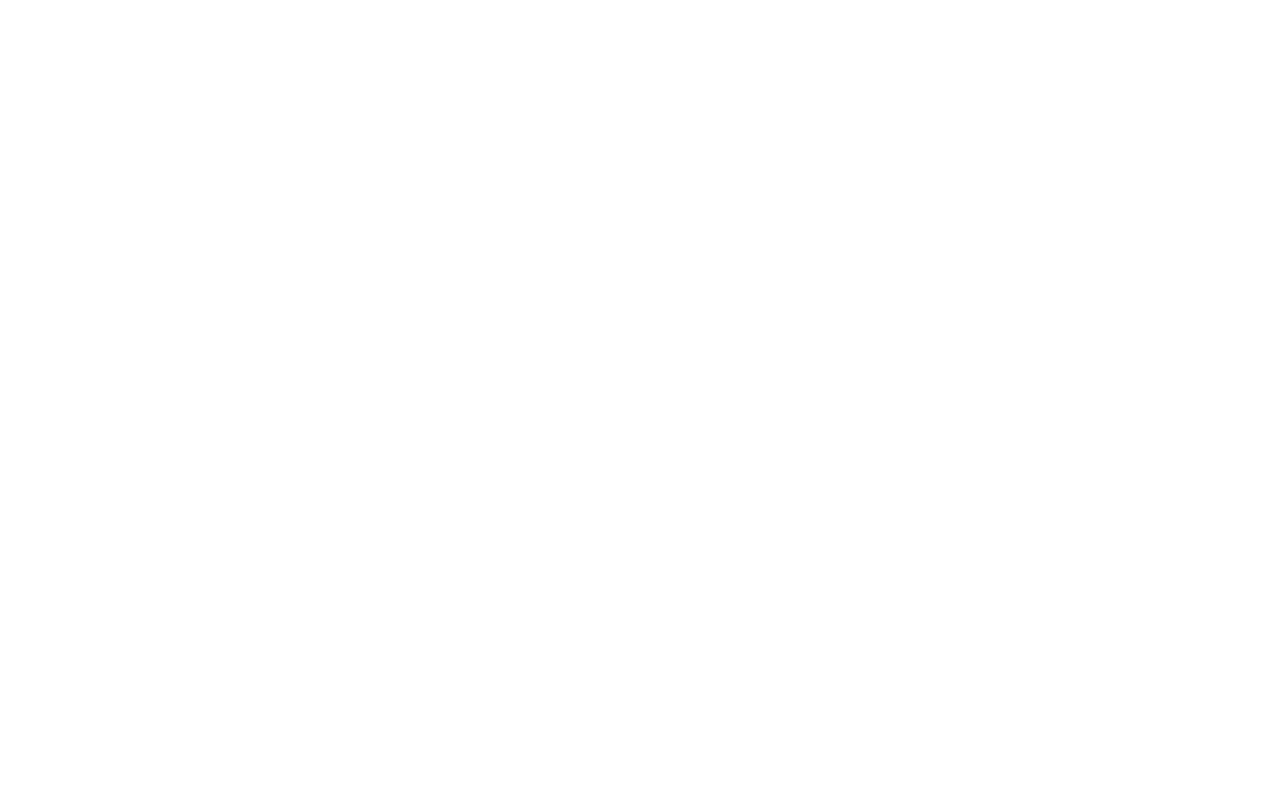
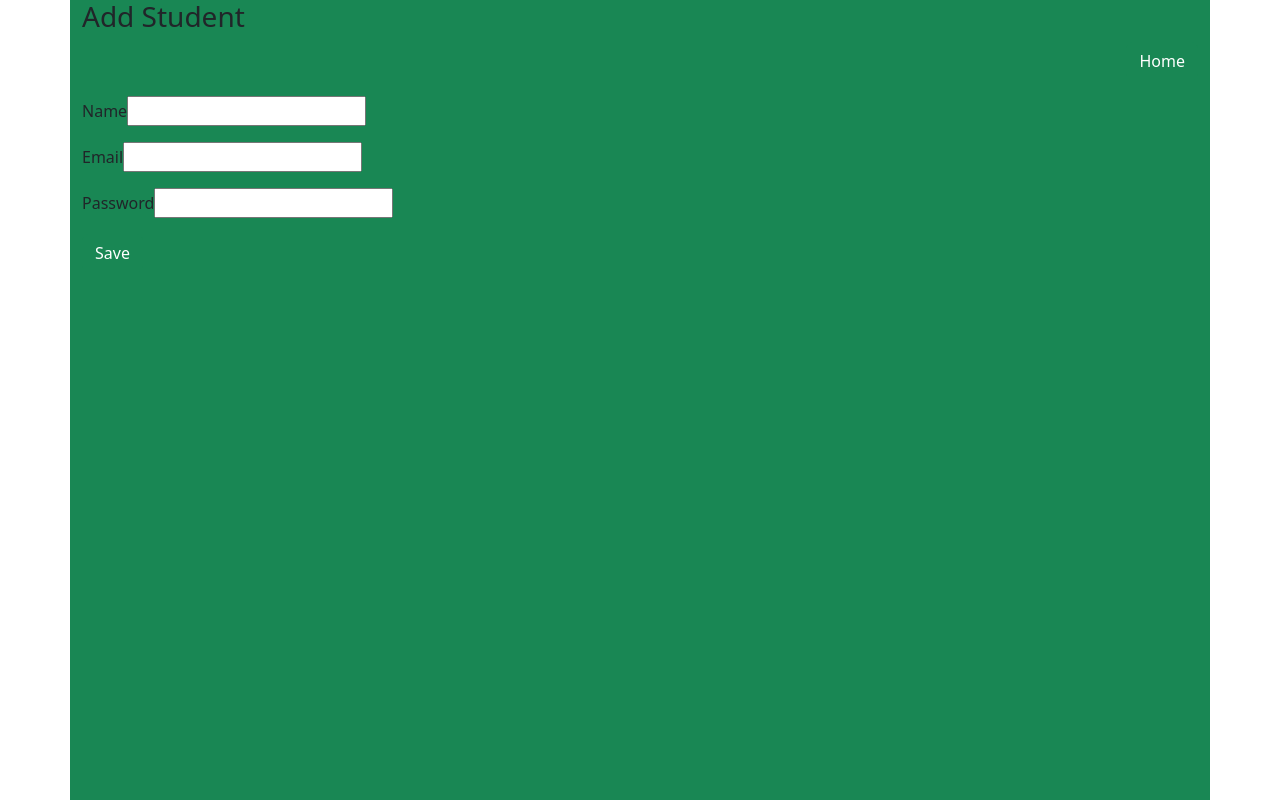
Before and after one commit to sccaeleo/crazy8s_482, a React (Create React App) app in the folder Crazy8s/client/: page /createaccount in a window 1280 px wide. Before the commit this address had no page. Built offline with nearby package versions, Linux system fonts and the light colour scheme.

Commit message:
Create account functionality (A1)

```diff
--- a/Crazy8s/client/src/App.js
+++ b/Crazy8s/client/src/App.js
@@ -9,6 +9,7 @@ import CreateGame from "./pages/CreateGame"
 import JoinGame from "./pages/JoinGame"
 import Game from "./pages/Game"
 import AccountSettings from "./pages/AccountSettings"
+import CreateAccount from "./pages/CreateAccount"
 
 
 // App determines page routing and loads Home as homepage
@@ -21,7 +22,7 @@ function App() {
         <Route path="/join" element={<JoinGame />} />
         <Route path="/game" element={<Game />} />
         <Route path="/accountsettings" element={<AccountSettings />} />
-
+        <Route path="/createaccount" element={<CreateAccount />} />
       </Routes>
     </BrowserRouter>
   )
--- /dev/null
+++ b/Crazy8s/client/src/pages/CreateAccount.jsx
@@ -0,0 +1,55 @@
+import React, { useState } from 'react'
+import axios from 'axios'
+import {Link, useNavigate} from 'react-router-dom'
+
+function CreateAccount() {
+    const [values, setValues] = useState({
+        name: '',
+        email: '',
+        age: '',
+        gender: ''
+    })
+
+    const navigate = useNavigate()
+
+    function handleSubmit(e){
+        e.preventDefault()
+
+        axios.post('/add_user', values)
+        .then((res)=>{
+
+            navigate('/')
+            console.log(res)
+        })
+        .catch((err)=>console.log(err))
+    }
+  return (
+    <div className='container vh-100 vw-100 bg-success'>
+        <div className='row'>
+            <h3>Add Student</h3>
+            <div className='d-flex justify-content-end'>
+                <Link to='/' class='btn btn-success'>Home</Link>
+            </div>
+            <form onSubmit={handleSubmit}>
+                <div className='form-group my-3'>
+                    <label htmlFor='name'>Name</label>
+                    <input type='text' name='name' required onChange={(e)=> setValues({...values, name: e.target.value})} />
+                </div>
+                <div className='form-group my-3'>
+                    <label htmlFor='email'>Email</label>
+                    <input type='email' name='email' required onChange={(e)=> setValues({...values, email: e.target.value})} />
+                </div>
+                <div className='form-group my-3'>
+                    <label htmlFor='password'>Password</label>
+                    <input type='text' name='password' required onChange={(e)=> setValues({...values, gender: e.target.value})} />
+                </div>
+                <div className='form-group my-3'>
+                    <button type='submit' className='btn btn-success'>Save</button>
+                </div>
+            </form>
+        </div>
+    </div>
+  )
+}
+
+export default CreateAccount
--- a/Crazy8s/client/src/pages/Home.jsx
+++ b/Crazy8s/client/src/pages/Home.jsx
@@ -20,6 +20,9 @@ function Homepage(){
         <Link to="/join">
         <button class="btn btn-success">Join Game</button>
         </Link>
+        <Link to="/createaccount">
+        <button class="btn btn-success">Create Account</button>
+        </Link>
         <button class="btn btn-success">Tutorial</button>
     </div>
 
--- a/Crazy8s/package.json
+++ b/Crazy8s/package.json
@@ -3,6 +3,11 @@
   "version": "0.0.0",
   "description": "",
   "main": "server.js",
+  "scripts": {
+    "test": "echo \"Error: no test specified\" && exit 1",
+    "start": "node server.js",
+    "dev": "nodemon server.js"
+  },
   "author": {
     "name": ""
   },
```
Also changed, not shown: 2 other files (tests, documents, lock files or other folders).
